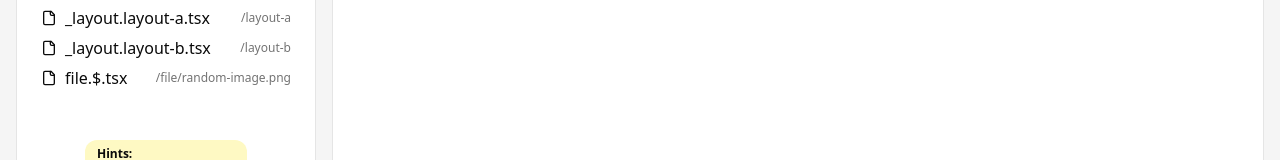
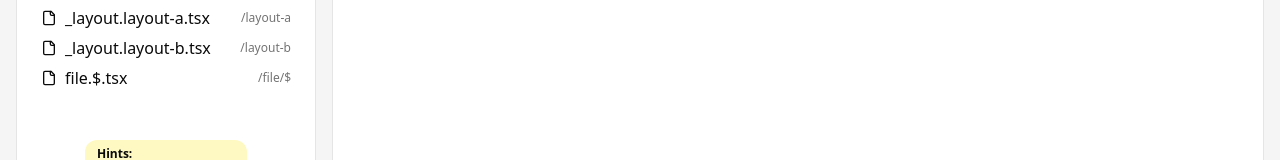
Before and after one commit to Ventinc/tanstack-router-meetup, a React (Vite) app: page /routing-concept in a window 1280 px wide. Shown: the part 395-555 px from the top of the page. Built offline with nearby package versions, Linux system fonts and the light colour scheme.

Commit message:
feat: better tree display in routing concept

```diff
--- a/src/components/tree.tsx
+++ b/src/components/tree.tsx
@@ -1,13 +1,13 @@
 import { cn } from "@/lib/utils";
 import { AppPaths } from "@/routes/__root";
-import { Link } from "@tanstack/react-router";
+import { Link, useMatches } from "@tanstack/react-router";
 import { LucideIcon } from "lucide-react";
 import React from "react";
 
 interface TreeDataItem {
   name: string;
-  to?: AppPaths;
-  exact?: boolean;
+  routeId?: string;
+  link?: Omit<React.ComponentPropsWithoutRef<typeof Link>, "children">;
   icon?: LucideIcon;
   highlight?: boolean;
   children?: TreeDataItem[];
@@ -16,43 +16,46 @@ interface TreeDataItem {
 export const Tree = ({
   data,
   className,
-  linkDisplay,
+  itemDisplay,
 }: {
   data: TreeDataItem[];
   className?: string;
-  linkDisplay?: (to: AppPaths) => string;
+  itemDisplay?: (to: AppPaths) => string;
 }) => {
+  const matches = useMatches({
+    select: (matches) => matches.map((match) => match.routeId),
+  });
+
   return (
     <div className={cn("flex flex-col gap-0.5", className)}>
-      {data.map((link) => (
-        <React.Fragment key={`${link.to}-${link.name}`}>
+      {data.map((item) => (
+        <React.Fragment key={`${item.link?.to}-${item.name}`}>
           <Link
-            to={link.to}
-            activeOptions={{
-              exact: link.exact,
-            }}
+            {...item.link}
             className={cn(
               "group flex items-center gap-2 rounded-md px-2 py-0.5 font-medium hover:bg-accent",
               {
-                "[&.active]:bg-neutral-200": Boolean(link.to),
-                "ring-1 ring-violet-500": link.highlight,
+                "bg-neutral-200": matches.includes(
+                  item.routeId ?? item.link?.to,
+                ),
+                "ring-1 ring-violet-500": item.highlight,
               },
             )}
           >
-            {link.icon ? <link.icon className="size-4" /> : null}
-            {link.name}
-            {link.to ? (
+            {item.icon ? <item.icon className="size-4" /> : null}
+            {item.name}
+            {item.link?.to ? (
               <div className="flex flex-1 justify-end">
                 <div className="text-xs text-neutral-500">
-                  {linkDisplay?.(link.to) ?? link.to}
+                  {itemDisplay?.(item.link?.to) ?? item.link?.to}
                 </div>
               </div>
             ) : null}
           </Link>
-          {link.children ? (
+          {item.children ? (
             <Tree
-              data={link.children}
-              linkDisplay={linkDisplay}
+              data={item.children}
+              itemDisplay={itemDisplay}
               className="ml-5"
             />
           ) : null}
--- a/src/routes/routing-concept.tsx
+++ b/src/routes/routing-concept.tsx
@@ -17,9 +17,134 @@ export const Route = createFileRoute("/routing-concept")({
   ),
 });
 
-function linkDisplay(link: AppPaths) {
+function itemDisplay(link: AppPaths) {
   return link.replace("/routing-concept", "");
 }
+
+const DIRECTORY_ROUTES = [
+  {
+    link: {
+      to: "/routing-concept",
+    },
+    name: "__root.tsx",
+    icon: FileIcon,
+  },
+  {
+    link: {
+      to: "/routing-concept/",
+    },
+    name: "index.tsx",
+    icon: FileIcon,
+  },
+  {
+    link: {
+      to: "/routing-concept/about",
+    },
+    name: "about.tsx",
+    icon: FileIcon,
+  },
+  {
+    link: {
+      to: "/routing-concept/posts",
+    },
+    name: "posts.tsx",
+    icon: FileIcon,
+  },
+  {
+    name: "posts",
+    icon: FolderIcon,
+    children: [
+      {
+        routeId: "/routing-concept/posts/",
+        link: {
+          to: "/routing-concept/posts",
+        },
+        name: "index.tsx",
+        icon: FileIcon,
+      },
+      {
+        link: {
+          to: "/routing-concept/posts/$postId",
+          params: {
+            postId: "the-art-of-mindfulness",
+          },
+        },
+        name: "$postId.tsx",
+        icon: FileIcon,
+      },
+    ],
+  },
+  {
+    name: "posts_",
+    icon: FolderIcon,
+    children: [
+      {
+        link: {
+          to: "/routing-concept/posts/$postId/edit",
+          params: {
+            postId: "the-art-of-mindfulness",
+          },
+        },
+        name: "posts_.$postId.tsx",
+        icon: FileIcon,
+      },
+    ],
+  },
+  {
+    link: {
+      to: "/routing-concept/settings",
+    },
+    name: "settings.tsx",
+    icon: FileIcon,
+  },
+  {
+    name: "settings",
+    icon: FolderIcon,
+    children: [
+      {
+        link: {
+          to: "/routing-concept/settings/notification",
+        },
+        name: "notification.tsx",
+        icon: FileIcon,
+      },
+      {
+        link: {
+          to: "/routing-concept/settings/profile",
+        },
+        name: "profile.tsx",
+        icon: FileIcon,
+      },
+    ],
+  },
+  {
+    routeId: "/routing-concept/_layout",
+    name: "_layout.tsx",
+    icon: FileIcon,
+  },
+  {
+    name: "_layout",
+    icon: FolderIcon,
+    children: [
+      {
+        routeId: "/routing-concept/_layout/layout-a",
+        link: {
+          to: "/routing-concept/layout-a",
+        },
+        name: "layout-a.tsx",
+        icon: FileIcon,
+      },
+      {
+        routeId: "/routing-concept/_layout/layout-b",
+        link: {
+          to: "/routing-concept/layout-b",
+        },
+        name: "layout-b.tsx",
+        icon: FileIcon,
+      },
+    ],
+  },
+];
 
 function RoutingConceptLayout() {
   return (
@@ -33,76 +158,113 @@ function RoutingConceptLayout() {
           </TabsList>
           <TabsContent value="flat-routes">
             <Tree
-              linkDisplay={linkDisplay}
+              itemDisplay={itemDisplay}
               data={[
                 {
+                  link: {
                     to: "/routing-concept",
+                  },
                   name: "__root.tsx",
                   icon: FileIcon,
                 },
                 {
+                  link: {
                     to: "/routing-concept/",
-                  exact: true,
+                  },
                   name: "index.tsx",
                   icon: FileIcon,
                 },
                 {
+                  link: {
                     to: "/routing-concept/about",
+                  },
                   name: "about.tsx",
                   icon: FileIcon,
                 },
                 {
+                  link: {
                     to: "/routing-concept/posts",
+                  },
                   name: "posts.tsx",
                   icon: FileIcon,
                 },
                 {
+                  routeId: "/routing-concept/posts/",
+                  link: {
                     to: "/routing-concept/posts",
+                  },
                   name: "posts.index.tsx",
-                  exact: true,
                   icon: FileIcon,
                 },
                 {
+                  link: {
                     to: "/routing-concept/posts/$postId",
+                    params: {
+                      postId: "the-art-of-mindfulness",
+                    },
+                  },
                   name: "posts.$postId.tsx",
                   icon: FileIcon,
                 },
                 {
+                  link: {
                     to: "/routing-concept/posts/$postId/edit",
+                    params: {
+                      postId: "the-art-of-mindfulness",
+                    },
+                  },
                   name: "posts_.$postId.tsx",
                   icon: FileIcon,
                 },
                 {
+                  link: {
                     to: "/routing-concept/settings",
+                  },
                   name: "settings.tsx",
                   icon: FileIcon,
                 },
                 {
+                  link: {
                     to: "/routing-concept/settings/notification",
+                  },
                   name: "settings.notification.tsx",
                   icon: FileIcon,
                 },
                 {
+                  link: {
                     to: "/routing-concept/settings/profile",
+                  },
                   name: "settings.profile.tsx",
                   icon: FileIcon,
                 },
                 {
+                  routeId: "/routing-concept/_layout",
                   name: "_layout.tsx",
                   icon: FileIcon,
                 },
                 {
+                  routeId: "/routing-concept/_layout/layout-a",
+                  link: {
                     to: "/routing-concept/layout-a",
+                  },
                   name: "_layout.layout-a.tsx",
                   icon: FileIcon,
                 },
                 {
+                  routeId: "/routing-concept/_layout/layout-b",
+                  link: {
                     to: "/routing-concept/layout-b",
+                  },
                   name: "_layout.layout-b.tsx",
                   icon: FileIcon,
                 },
                 {
-                  to: "/routing-concept/file/random-image.png" as AppPaths,
+                  link: {
+                    to: "/routing-concept/file/$",
+                    params: {
+                      _splat: "random-image.png",
+                    },
+                  },
                   name: "file.$.tsx",
                   icon: FileIcon,
                 },
@@ -111,104 +273,20 @@ function RoutingConceptLayout() {
           </TabsContent>
           <TabsContent value="directory-routes">
             <Tree
-              linkDisplay={linkDisplay}
+              itemDisplay={itemDisplay}
               data={[
-                {
-                  to: "/routing-concept",
-                  name: "__root.tsx",
-                  icon: FileIcon,
-                },
-                {
-                  to: "/routing-concept/",
-                  exact: true,
-                  name: "index.tsx",
-                  icon: FileIcon,
-                },
-                {
-                  to: "/routing-concept/about",
-                  name: "about.tsx",
-                  icon: FileIcon,
-                },
-                {
-                  to: "/routing-concept/posts",
-                  name: "posts.tsx",
-                  icon: FileIcon,
-                },
-                {
-                  name: "posts",
-                  icon: FolderIcon,
-                  children: [
-                    {
-                      to: "/routing-concept/posts",
-                      name: "index.tsx",
-                      exact: true,
-                      icon: FileIcon,
-                    },
-                    {
-                      to: "/routing-concept/posts/$postId",
-                      name: "$postId.tsx",
-                      icon: FileIcon,
-                    },
-                  ],
-                },
-                {
-                  name: "posts_",
-                  icon: FolderIcon,
-                  children: [
-                    {
-                      to: "/routing-concept/posts/$postId/edit",
-                      name: "posts_.$postId.tsx",
-                      icon: FileIcon,
-                    },
-                  ],
-                },
-                {
-                  to: "/routing-concept/settings",
-                  name: "settings.tsx",
-                  icon: FileIcon,
-                },
-                {
-                  name: "settings",
-                  icon: FolderIcon,
-                  children: [
-                    {
-                      to: "/routing-concept/settings/notification",
-                      name: "notification.tsx",
-                      icon: FileIcon,
-                    },
-                    {
-                      to: "/routing-concept/settings/profile",
-                      name: "profile.tsx",
-                      icon: FileIcon,
-                    },
-                  ],
-                },
-                {
-                  name: "_layout.tsx",
-                  icon: FileIcon,
-                },
-                {
-                  name: "_layout",
-                  icon: FolderIcon,
-                  children: [
-                    {
-                      to: "/routing-concept/layout-a",
-                      name: "layout-a.tsx",
-                      icon: FileIcon,
-                    },
-                    {
-                      to: "/routing-concept/layout-b",
-                      name: "layout-b.tsx",
-                      icon: FileIcon,
-                    },
-                  ],
-                },
+                ...DIRECTORY_ROUTES,
                 {
                   name: "file",
                   icon: FolderIcon,
                   children: [
                     {
-                      to: "/routing-concept/file/random-image.png" as AppPaths,
+                      link: {
+                        to: "/routing-concept/file/$",
+                        params: {
+                          _splat: "random-image.png",
+                        },
+                      },
                       name: "$.tsx",
                       icon: FileIcon,
                     },
@@ -219,100 +297,16 @@ function RoutingConceptLayout() {
           </TabsContent>
           <TabsContent value="mixed-routes">
             <Tree
-              linkDisplay={linkDisplay}
+              itemDisplay={itemDisplay}
               data={[
+                ...DIRECTORY_ROUTES,
                 {
-                  to: "/routing-concept",
-                  name: "__root.tsx",
-                  icon: FileIcon,
+                  link: {
+                    to: "/routing-concept/file/$",
+                    params: {
+                      _splat: "random-image.png",
                     },
-                {
-                  to: "/routing-concept/",
-                  exact: true,
-                  name: "index.tsx",
-                  icon: FileIcon,
                   },
-                {
-                  to: "/routing-concept/about",
-                  name: "about.tsx",
-                  icon: FileIcon,
-                },
-                {
-                  to: "/routing-concept/posts",
-                  name: "posts.tsx",
-                  icon: FileIcon,
-                },
-                {
-                  name: "posts",
-                  icon: FolderIcon,
-                  children: [
-                    {
-                      to: "/routing-concept/posts",
-                      name: "index.tsx",
-                      exact: true,
-                      icon: FileIcon,
-                    },
-                    {
-                      to: "/routing-concept/posts/$postId",
-                      name: "$postId.tsx",
-                      icon: FileIcon,
-                    },
-                  ],
-                },
-                {
-                  name: "posts_",
-                  icon: FolderIcon,
-                  children: [
-                    {
-                      to: "/routing-concept/posts/$postId/edit",
-                      name: "posts_.$postId.tsx",
-                      icon: FileIcon,
-                    },
-                  ],
-                },
-                {
-                  to: "/routing-concept/settings",
-                  name: "settings.tsx",
-                  icon: FileIcon,
-                },
-                {
-                  name: "settings",
-                  icon: FolderIcon,
-                  children: [
-                    {
-                      to: "/routing-concept/settings/notification",
-                      name: "notification.tsx",
-                      icon: FileIcon,
-                    },
-                    {
-                      to: "/routing-concept/settings/profile",
-                      name: "profile.tsx",
-                      icon: FileIcon,
-                    },
-                  ],
-                },
-                {
-                  name: "_layout.tsx",
-                  icon: FileIcon,
-                },
-                {
-                  name: "_layout",
-                  icon: FolderIcon,
-                  children: [
-                    {
-                      to: "/routing-concept/layout-a",
-                      name: "layout-a.tsx",
-                      icon: FileIcon,
-                    },
-                    {
-                      to: "/routing-concept/layout-b",
-                      name: "layout-b.tsx",
-                      icon: FileIcon,
-                    },
-                  ],
-                },
-                {
-                  to: "/routing-concept/file/random-image.png" as AppPaths,
                   name: "file.$.tsx",
                   icon: FileIcon,
                   highlight: true,
```
Also changed, not shown: package.json (+5 -5 lines), 1 other file (tests, documents, lock files or other folders). Lines whose indentation alone changed are shown as unchanged.
